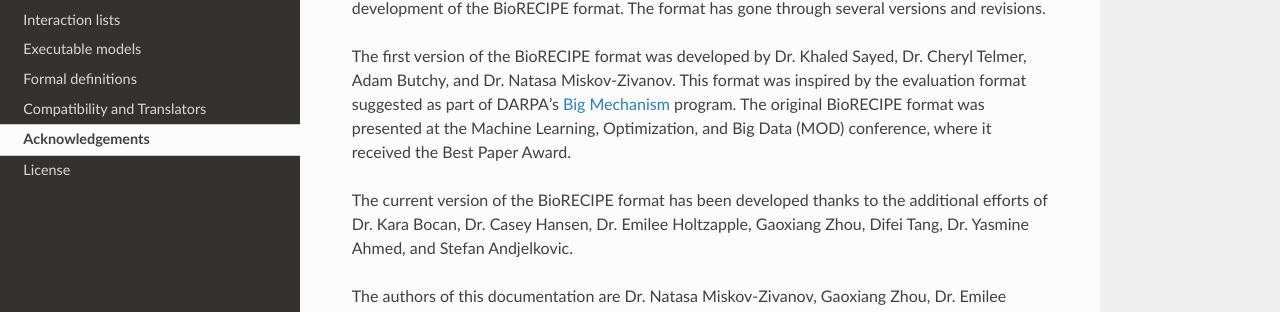
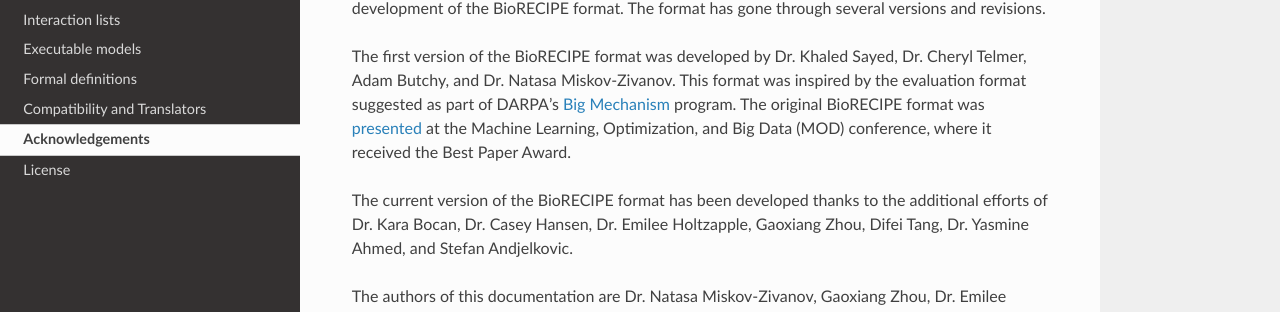
Before and after one commit to pitt-miskov-zivanov-lab/BioRECIPE, a Sphinx documentation site: the page built from docs/acknowledgements.rst, in a window 1280 px wide. Shown: the part 187-499 px from the top of the page. Built offline with Sphinx 7.4.7 and the Read the Docs theme 2.0.0, drawn with Linux system fonts in a browser that asks for light colours; part of the change alters nothing that is shown.

```diff
--- a/docs/acknowledgements.rst
+++ b/docs/acknowledgements.rst
@@ -5,7 +5,7 @@ Acknowledgements
 
 Many previous and current members of MeLoDy Lab have contributed to the brainstorming and development of the BioRECIPE format. The format has gone through several versions and revisions.
 
-The first version of the BioRECIPE format was developed by Dr. Khaled Sayed, Dr. Cheryl Telmer, Adam Butchy, and Dr. Natasa Miskov-Zivanov. This format was inspired by the evaluation format suggested as part of DARPA's `Big Mechanism <https://www.darpa.mil/program/big-mechanism>`_ program. The original BioRECIPE format was presented at the Machine Learning, Optimization, and Big Data (MOD) conference, where it received the Best Paper Award.
+The first version of the BioRECIPE format was developed by Dr. Khaled Sayed, Dr. Cheryl Telmer, Adam Butchy, and Dr. Natasa Miskov-Zivanov. This format was inspired by the evaluation format suggested as part of DARPA's `Big Mechanism <https://www.darpa.mil/program/big-mechanism>`_ program. The original BioRECIPE format was `presented <https://melody-biorecipe.readthedocs.io/en/latest/introduction.html#citation>`_ at the Machine Learning, Optimization, and Big Data (MOD) conference, where it received the Best Paper Award.
 
 The current version of the BioRECIPE format has been developed thanks to the additional efforts of Dr. Kara Bocan, Dr. Casey Hansen, Dr. Emilee Holtzapple, Gaoxiang Zhou, Difei Tang, Dr. Yasmine Ahmed, and Stefan Andjelkovic.
 
```
